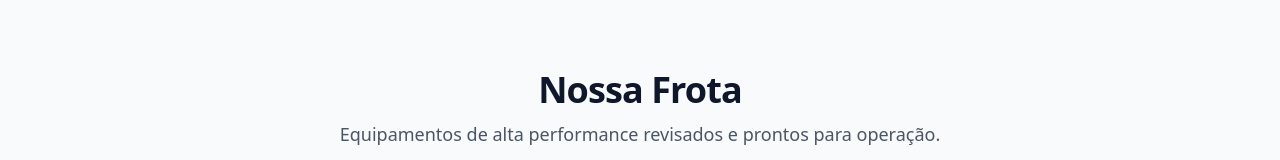
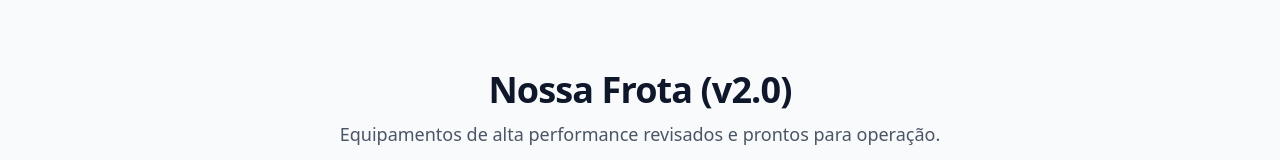
Before and after one commit to consultoriagestao40-rgb/Clean-Tech-Pro, a Next.js app: page / in a window 1280 px wide. Shown: the part 630-790 px from the top of the page. Built offline with nearby package versions, Linux system fonts and the light colour scheme; no server answers; the database is empty.

Commit message:
chore: add visual marker v2.0 to confirm deploy

```diff
--- a/app/page.tsx
+++ b/app/page.tsx
@@ -25,7 +25,7 @@ export default async function Home() {
         <div className="mx-auto max-w-7xl px-6 lg:px-8">
           <div className="mx-auto max-w-2xl text-center">
             <h2 className="text-3xl font-bold tracking-tight text-slate-900 sm:text-4xl">
-              Nossa Frota
+              Nossa Frota (v2.0)
             </h2>
             <p className="mt-2 text-lg leading-8 text-gray-600">
               Equipamentos de alta performance revisados e prontos para operação.
```
